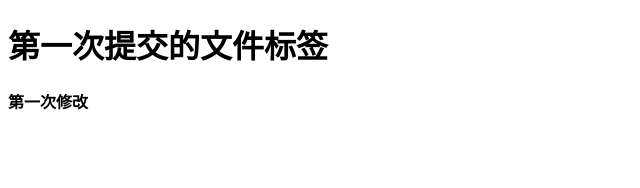
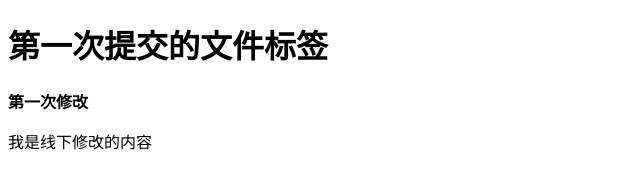
Before and after one commit to tengxiaohua/myproject, a plain HTML site: page index.html in a window 1280 px wide. Shown: the whole page, without its empty margins (0-640 px from the left). Drawn offline with Linux system fonts and the light colour scheme.

Commit message:
线下修改
测试一下git客户端

```diff
--- a/index.html
+++ b/index.html
@@ -5,7 +5,8 @@
 		<title></title>
 	</head>
 	<body>
-    <h1>第一次提交的文件标签</h1>
+    	<h1>第一次提交的文件标签</h1>
 		<b>第一次修改</b>
+		<p>我是线下修改的内容</p>
 	</body>
 </html>
```
